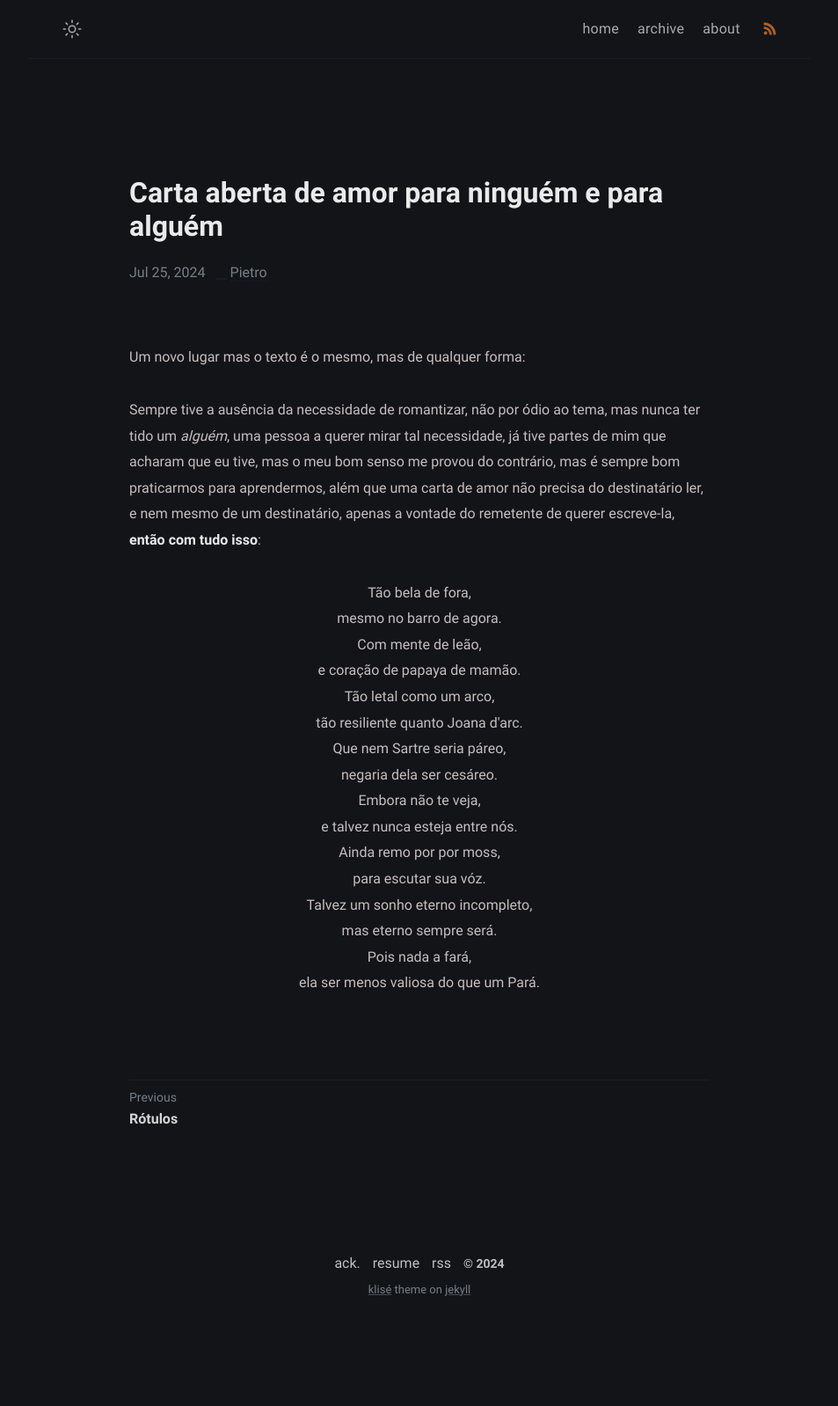
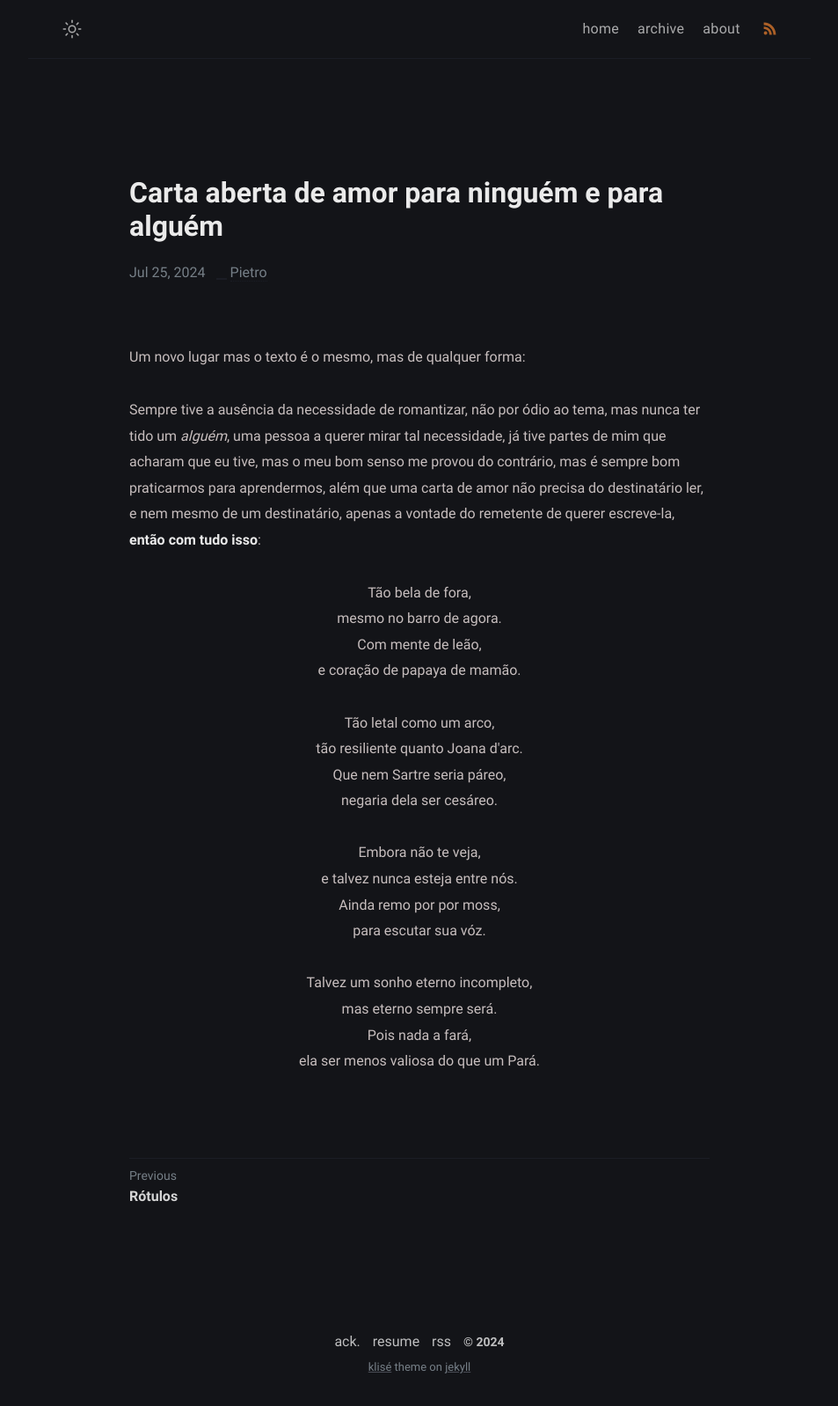
Before and after one commit to EinRusse/einrusse.github.io, a Jekyll site: the page built from _posts/2024-07-25-carta-de-amor.md, in a window 1280 px wide. Shown: the whole page at 88% size, without its empty margins (163-1116 px from the left). Built offline with Jekyll 4.4.1, drawn with Linux system fonts in a browser that asks for light colours; before the commit the page ends 1510 px from its top, so only the background shows below that.

Commit message:
one more time i promisse

```diff
--- a/_posts/2024-07-25-carta-de-amor.md
+++ b/_posts/2024-07-25-carta-de-amor.md
@@ -11,17 +11,17 @@ Sempre tive a ausência da necessidade de romantizar, não por ódio ao tema, ma
 Tão bela de fora,<br>
 mesmo no barro de agora.<br>
 Com mente de leão,<br>
-e coração de papaya de mamão.<br>
+e coração de papaya de mamão.<br><br>
 
 Tão letal como um arco,<br>
 tão resiliente quanto Joana d'arc.<br>
 Que nem Sartre seria páreo,<br>
-negaria dela ser cesáreo.<br>
+negaria dela ser cesáreo.<br><br>
 
 Embora não te veja,<br>
 e talvez nunca esteja entre nós.<br>
 Ainda remo por por moss,<br>
-para escutar sua vóz.<br>
+para escutar sua vóz.<br><br>
 
 Talvez um sonho eterno incompleto,<br>
 mas eterno sempre será.<br>
```
